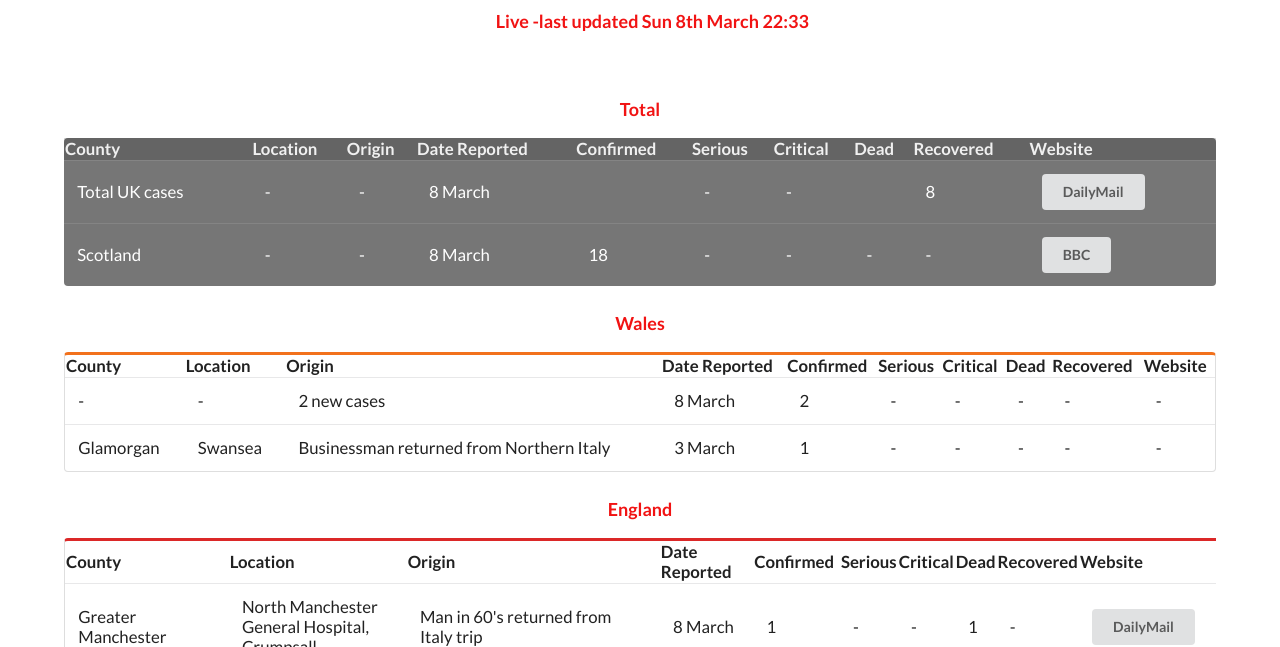
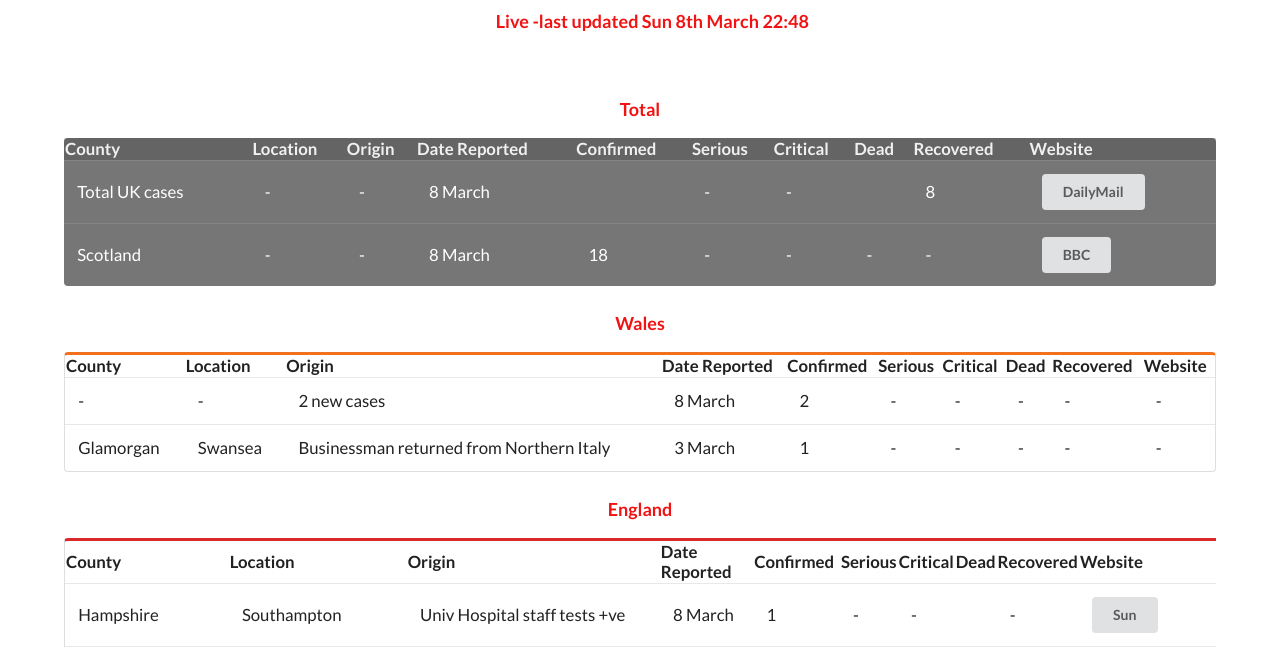
Before and after one commit to eli332/coronavirusUK, a plain HTML site: page index.html in a window 1280 px wide. Shown: the part 153-800 px from the top of the page. Drawn offline with nearby package versions, Linux system fonts and the light colour scheme.

Commit message:
southampton

```diff
--- a/index.html
+++ b/index.html
@@ -54,7 +54,7 @@
       <li><a href="about.html"><i class="info circle icon"></i>About</a></li>
     </ul>
     <div class="heading">CORONAVIRUS UK LIVE TRACKER</div>
-  <h3> <i class="blinking circle icon"></i>Live -last updated Sun 8th March 22:33</h3>
+  <h3> <i class="blinking circle icon"></i>Live -last updated Sun 8th March 22:48</h3>
 
         <div class="container">
           <h3>Total</h3>
@@ -76,7 +76,7 @@
               <td>-</td>
               <td>-</td>
               <td>8 March</td>
-              <td class="blinking">273</td>
+              <td class="blinking">278</td>
               <td>-</td>
               <td>-</td>
               <td class="blinking" >3</td>
@@ -158,6 +158,21 @@
           <th>Dead</th>
           <th>Recovered</th>
           <th>Website</th>
+        </tr>
+
+        <tr>
+          <td>Hampshire</td>
+          <td>Southampton</td>
+          <td>Univ Hospital staff tests +ve</td>
+          <td>8 March</td>
+          <td>1</td>
+          <td>-</td>
+          <td>-</td>
+          <td></td>
+          <td>-</td>
+          <td><a
+              href="https://www.thesun.co.uk/news/11120039/coronavirus-uk-cases-numbers-third-death/"><button
+                class="ui button">Sun</button></a></td>
         </tr>
 
           <tr>
```
